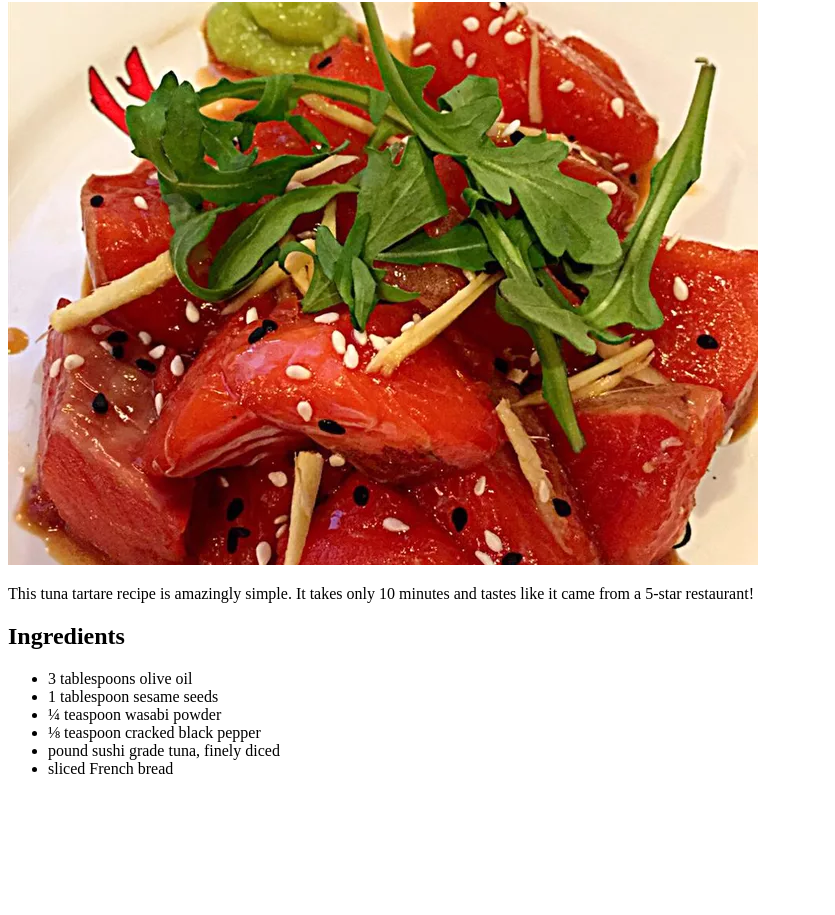
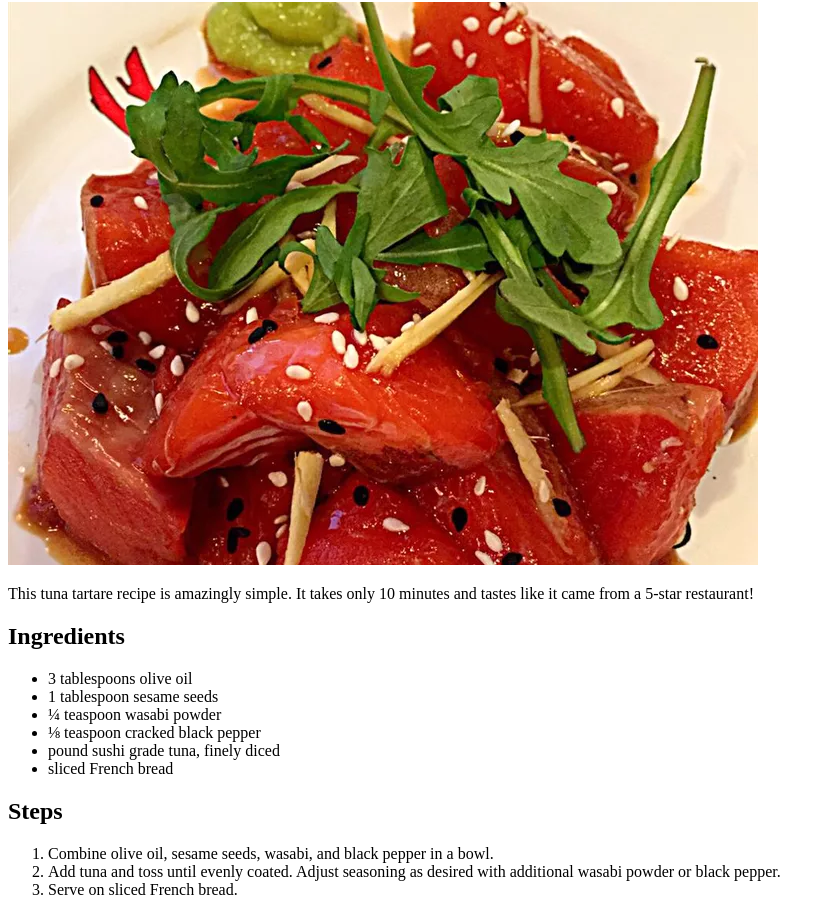
Before and after one commit to Zapd2/odin-recipes, a plain HTML site: page recipes/tunatartar.html in a window 1280 px wide. Shown: the part 78-993 px from the top of the page, without its empty margins (0-835 px from the left). Before the commit the page ends 872 px from the top, so only its background shows below. Drawn offline with Linux system fonts and the light colour scheme.

Commit message:
add steps in tunatartar

```diff
--- a/recipes/tunatartar.html
+++ b/recipes/tunatartar.html
@@ -22,5 +22,11 @@
 
 		<li>sliced French bread</li>
 	</ul>
+	<h2>Steps</h2>
+	<ol>
+		<li>Combine olive oil, sesame seeds, wasabi, and black pepper in a bowl.</li>
+		<li>Add tuna and toss until evenly coated. Adjust seasoning as desired with additional wasabi powder or black pepper. </li>
+		<li>Serve on sliced French bread.</li>
+	</ol>
 </body>
 </html>
```
